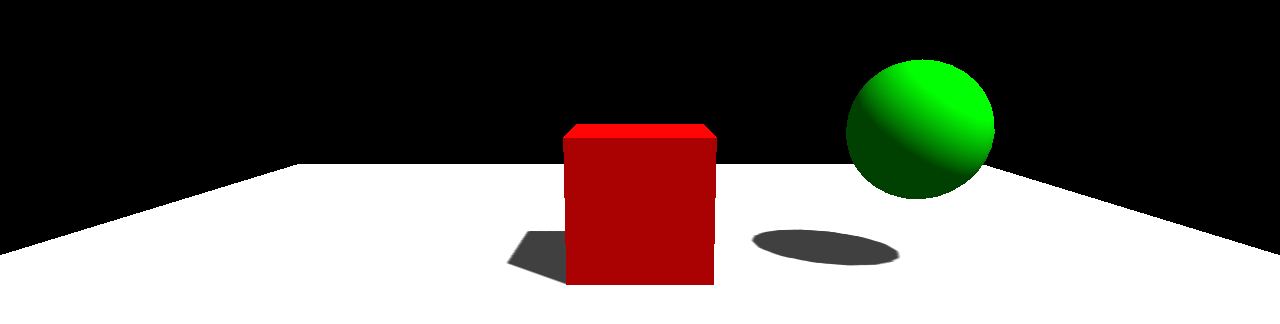
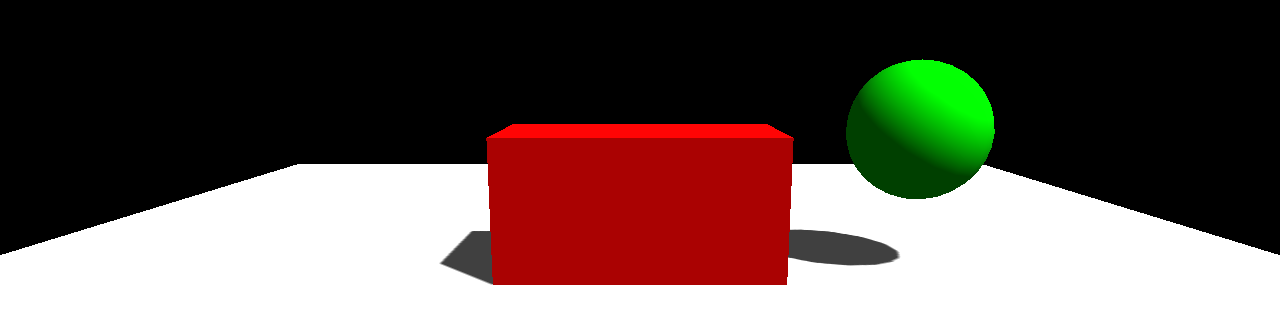
Before and after one commit to Bblism/ICG, a plain HTML site: page gpu.workshop.html in a window 1280 px wide. Shown: the part 202-526 px from the top of the page. Drawn offline with nearby package versions, Linux system fonts and the light colour scheme; animation ran at ten frames a second.

Commit message:
Update gpu.workshop.html

```diff
--- a/gpu.workshop.html
+++ b/gpu.workshop.html
@@ -50,7 +50,7 @@
         camera.lookAt(0, 0, 0);
 
         // ✅ กล่อง
-        const geometry = new THREE.BoxGeometry(1, 1, 1);
+        const geometry = new THREE.BoxGeometry(2, 1, 1);
         const material = new THREE.MeshStandardMaterial({ color: 0xff0000 });
         const cube = new THREE.Mesh(geometry, material);
         cube.castShadow = true; // ✅ กล่องส่งเงา
```
